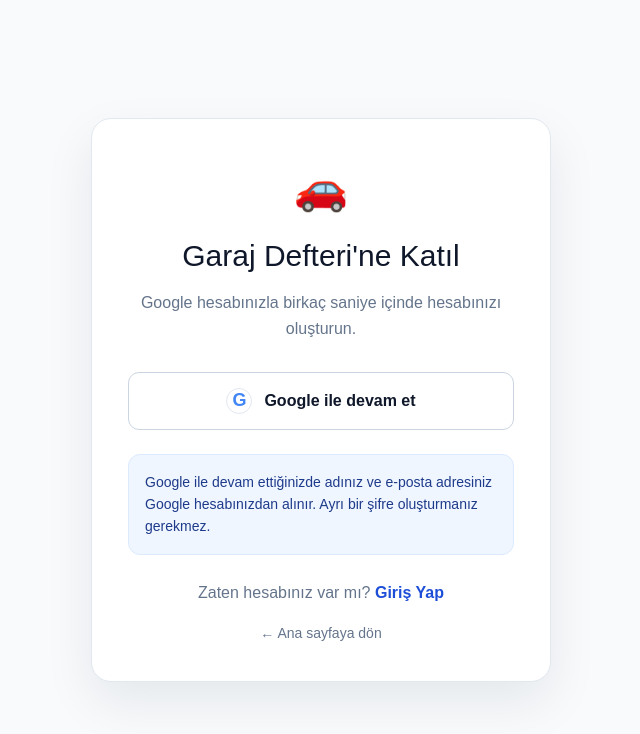
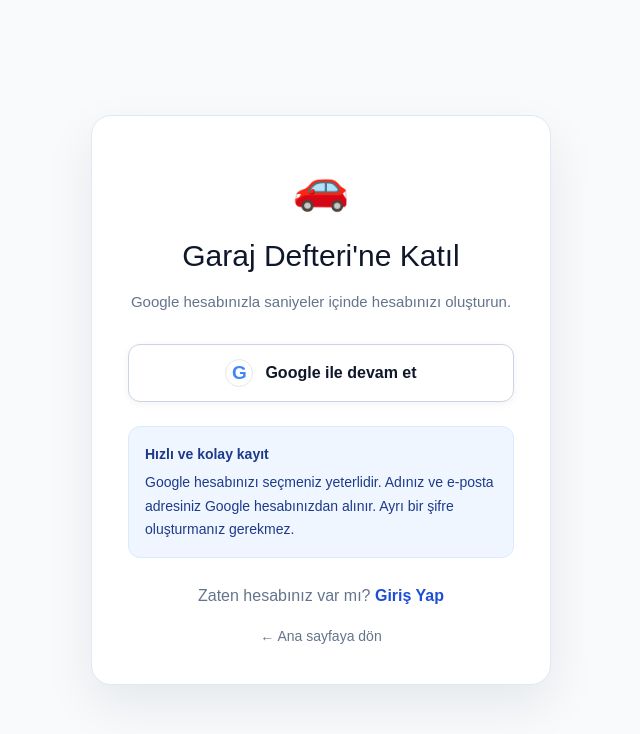
Before and after one commit to garajdefterim/garaj-defteri, a Next.js app: page /kayit in a window 1280 px wide. Shown: the top 734 px of the page, without its empty margins (319-959 px from the left). Built offline with nearby package versions, Linux system fonts and the light colour scheme; no server answers.

Commit message:
Google kayit akisi sadeleştirildi

```diff
--- a/app/kayit/page.tsx
+++ b/app/kayit/page.tsx
@@ -17,6 +17,11 @@
         provider: "google",
         options: {
           redirectTo: `${window.location.origin}/dashboard`,
+
+          // Google hesap seçme ekranını gösterir.
+          queryParams: {
+            prompt: "select_account",
+          },
         },
       });
 
@@ -62,7 +67,7 @@
         >
           <div
             style={{
-              fontSize: "44px",
+              fontSize: "46px",
               marginBottom: "12px",
             }}
           >
@@ -76,7 +81,7 @@
               fontSize: "30px",
             }}
           >
-            Garaj Defteri'ne Katıl
+            Garaj Defteri&apos;ne Katıl
           </h1>
 
           <p
@@ -84,9 +89,10 @@
               margin: "12px 0 0",
               color: "#64748B",
               lineHeight: 1.6,
+              fontSize: "15px",
             }}
           >
-            Google hesabınızla birkaç saniye içinde hesabınızı oluşturun.
+            Google hesabınızla saniyeler içinde hesabınızı oluşturun.
           </p>
         </div>
 
@@ -96,9 +102,10 @@
           disabled={googleYukleniyor}
           style={{
             width: "100%",
-            padding: "15px 16px",
+            minHeight: "54px",
+            padding: "14px 18px",
             border: "1px solid #CBD5E1",
-            borderRadius: "11px",
+            borderRadius: "12px",
             backgroundColor: "#FFFFFF",
             color: "#0F172A",
             fontSize: "16px",
@@ -109,13 +116,14 @@
             justifyContent: "center",
             gap: "12px",
             opacity: googleYukleniyor ? 0.7 : 1,
+            boxShadow: "0 2px 8px rgba(15, 23, 42, 0.05)",
           }}
         >
           <span
             aria-hidden="true"
             style={{
-              width: "26px",
-              height: "26px",
+              width: "28px",
+              height: "28px",
               display: "inline-flex",
               alignItems: "center",
               justifyContent: "center",
@@ -123,7 +131,7 @@
               border: "1px solid #E2E8F0",
               backgroundColor: "#FFFFFF",
               color: "#4285F4",
-              fontSize: "18px",
+              fontSize: "19px",
               fontWeight: 900,
             }}
           >
@@ -131,7 +139,7 @@
           </span>
 
           {googleYukleniyor
-            ? "Google'a yönlendiriliyor..."
+            ? "Google hesabınız açılıyor..."
             : "Google ile devam et"}
         </button>
 
@@ -162,11 +170,20 @@
             backgroundColor: "#EFF6FF",
             color: "#1E3A8A",
             fontSize: "14px",
-            lineHeight: 1.6,
+            lineHeight: 1.65,
           }}
         >
-          Google ile devam ettiğinizde adınız ve e-posta adresiniz Google
-          hesabınızdan alınır. Ayrı bir şifre oluşturmanız gerekmez.
+          <strong
+            style={{
+              display: "block",
+              marginBottom: "5px",
+            }}
+          >
+            Hızlı ve kolay kayıt
+          </strong>
+
+          Google hesabınızı seçmeniz yeterlidir. Adınız ve e-posta adresiniz
+          Google hesabınızdan alınır. Ayrı bir şifre oluşturmanız gerekmez.
         </div>
 
         <p
```
